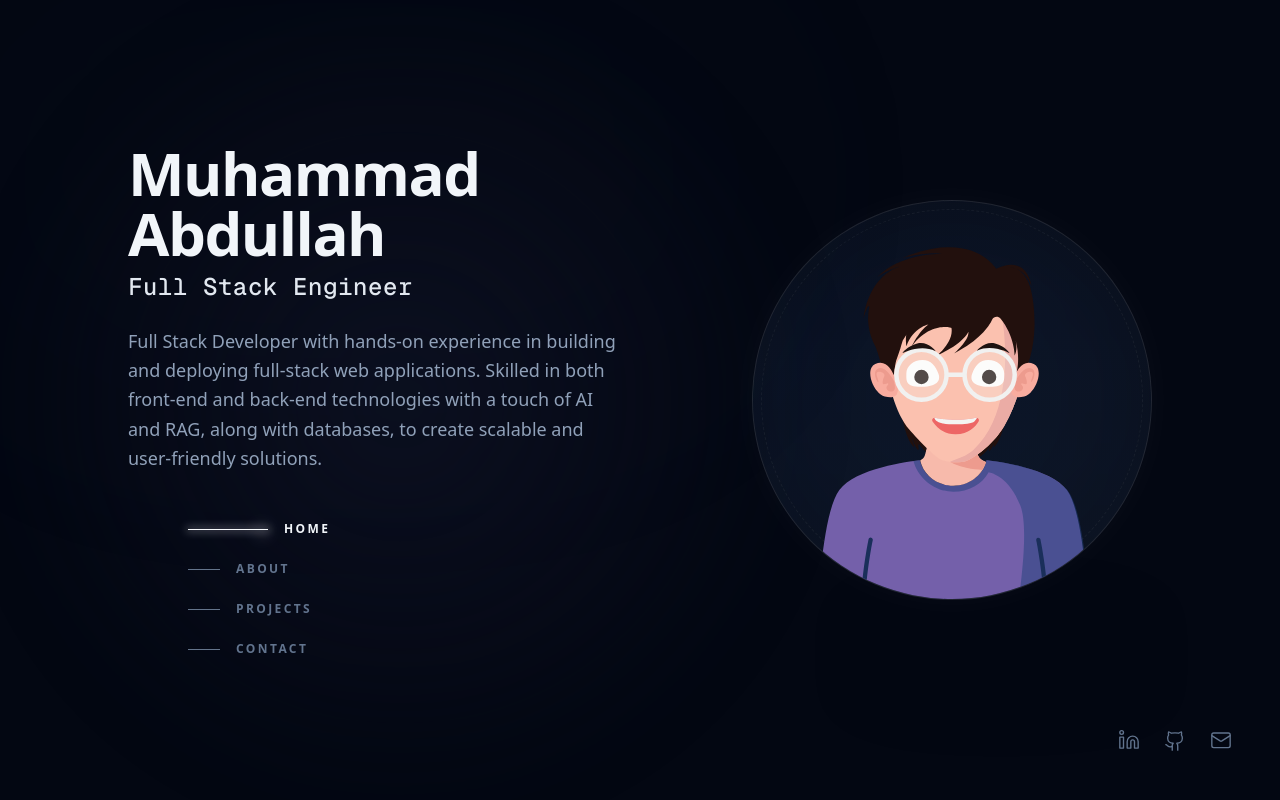
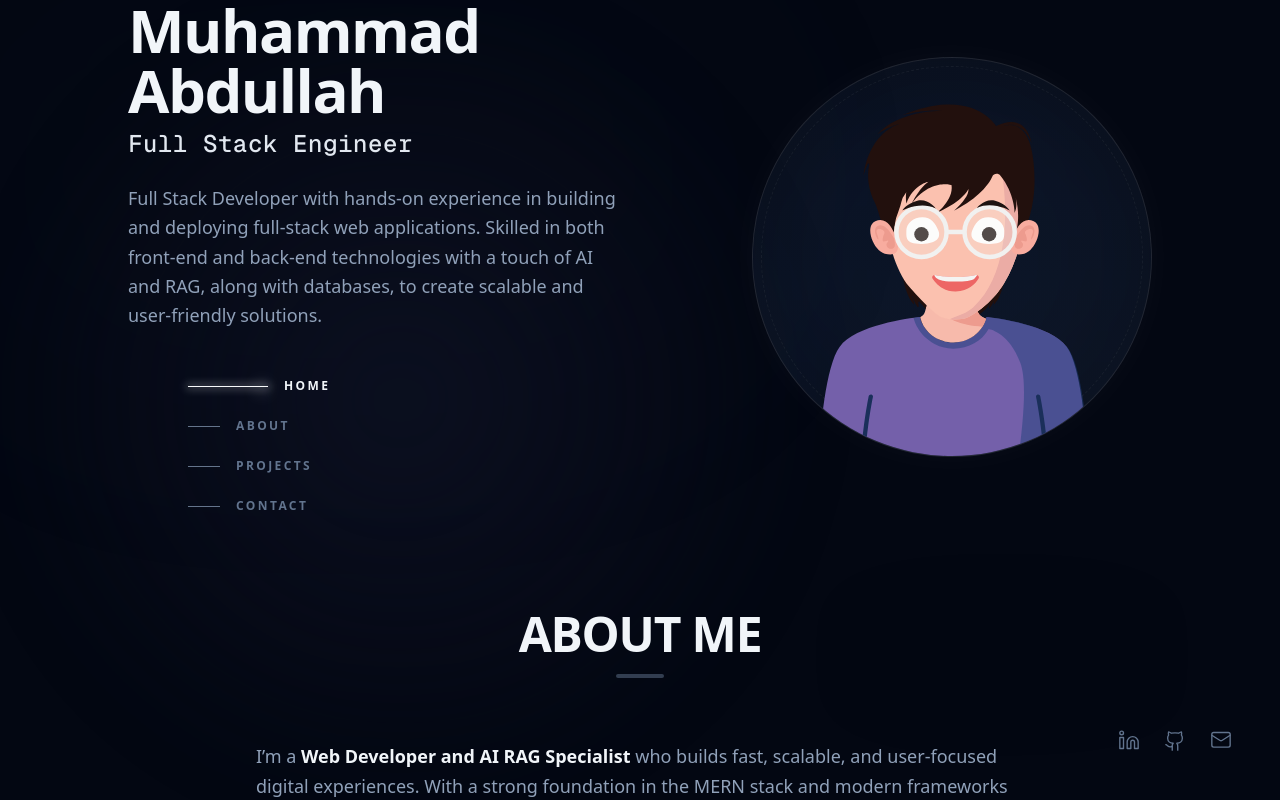
Before and after one commit to Abdullaha2h/Portfolio-, a Next.js app: page / in a window 1280 px wide. Shown: the top 800 px of the page. Built offline with nearby package versions, Linux system fonts and the light colour scheme.

Commit message:
Fixed deployment errors

```diff
--- a/src/app/page.tsx
+++ b/src/app/page.tsx
@@ -20,7 +20,7 @@ export default function Home() {
             </div>
 
             <main className="flex-1 flex flex-col items-center">
-                <section id="home" className="min-h-screen flex items-center justify-center">
+                <section id="home" className=" flex items-center justify-center">
                     <Hero />
                 </section>
                 <About />
```
